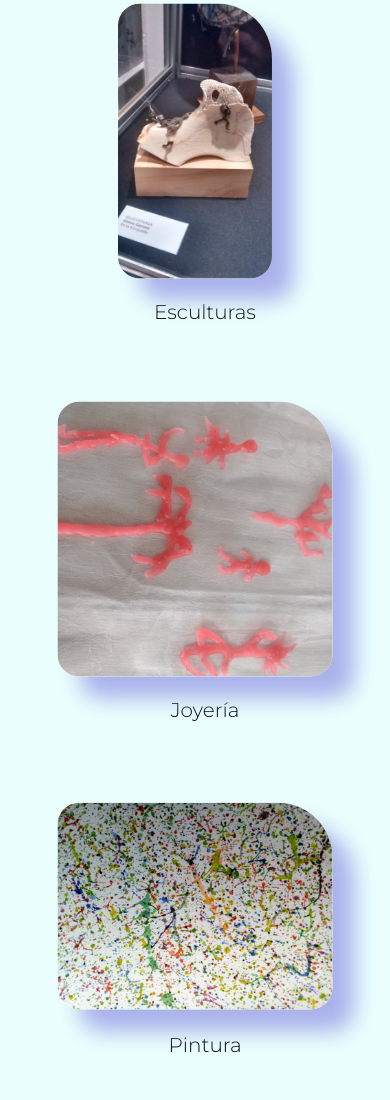
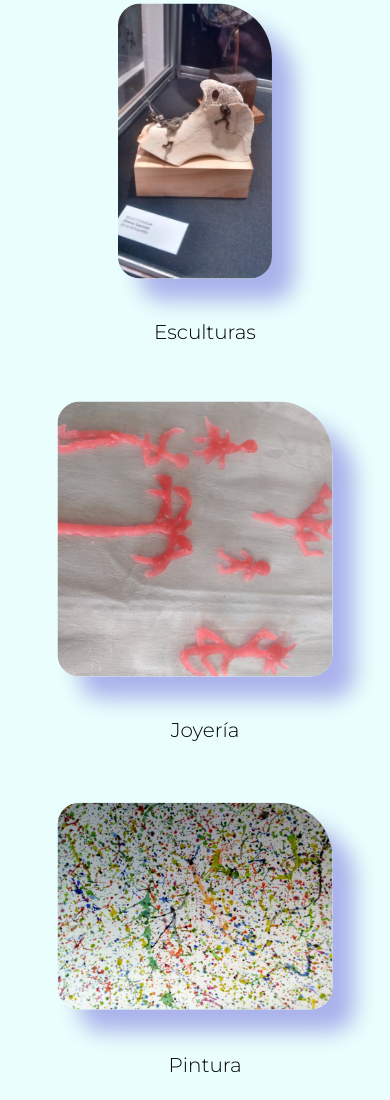
Before and after one commit to didiodidi/aplicando-sass, a website: page index.html in a window 390 px wide. Shown: the part 2932-4032 px from the top of the page. Drawn offline with Linux system fonts and the light colour scheme; a web font is replaced by a local one.

Commit message:
responsive trabajos

```diff
--- a/scss/base/_responsive.scss
+++ b/scss/base/_responsive.scss
@@ -49,7 +49,7 @@
             justify-content: center;
             align-items: center;
             h3{
-                transform: scaleY(20px);
+                transform: translateY(20px);
             }
         }
     }
```
Also changed, not shown: css/style.css.
